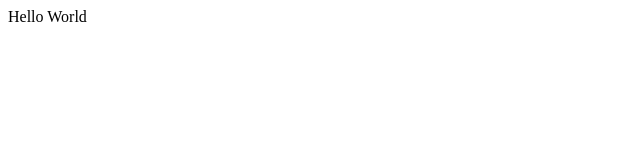
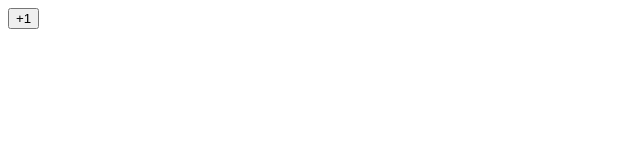
Before and after one commit to mihiranchathuranga/learn_react3, a React (Create React App) app: page / in a window 1280 px wide. Shown: the top 160 px of the page, without its empty margins (0-640 px from the left). Built offline with nearby package versions, Linux system fonts and the light colour scheme.

Commit message:
create the button

```diff
--- a/src/components/CountButton.js
+++ b/src/components/CountButton.js
@@ -2,7 +2,9 @@ import React from 'react'
 
 
 const CountButton = () => {
-    return <div>Hello World</div>
+    return <div>
+        <button>+1</button>
+    </div>
 }
 
 export default CountButton
```
